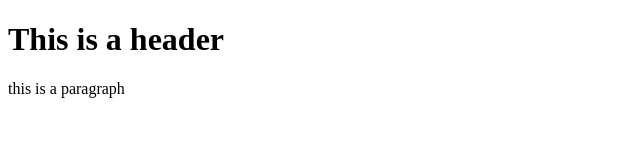
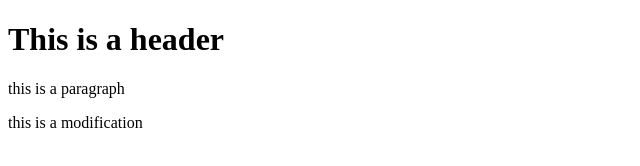
Before and after one commit to YamanObaid/First-Repository, a plain HTML site: page index.html in a window 1280 px wide. Shown: the whole page, without its empty margins (0-640 px from the left). Drawn offline with Linux system fonts and the light colour scheme.

Commit message:
Second Commit

```diff
--- a/index.html
+++ b/index.html
@@ -6,5 +6,6 @@
     <body>
         <h1>This is a header</h1>
         <p>this is a paragraph</p>
+        <p>this is a modification</p>
     </body>
 </html>
```
